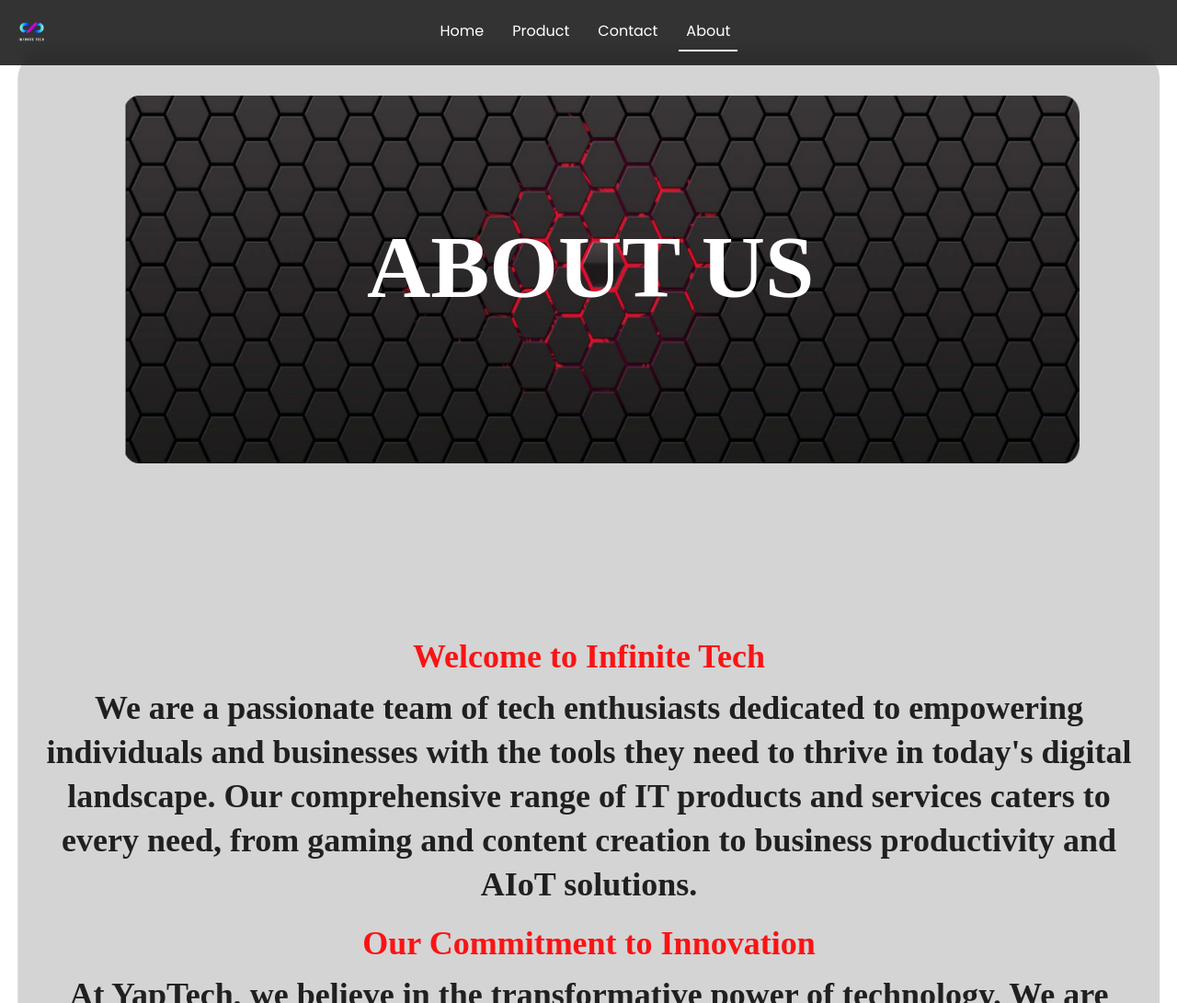
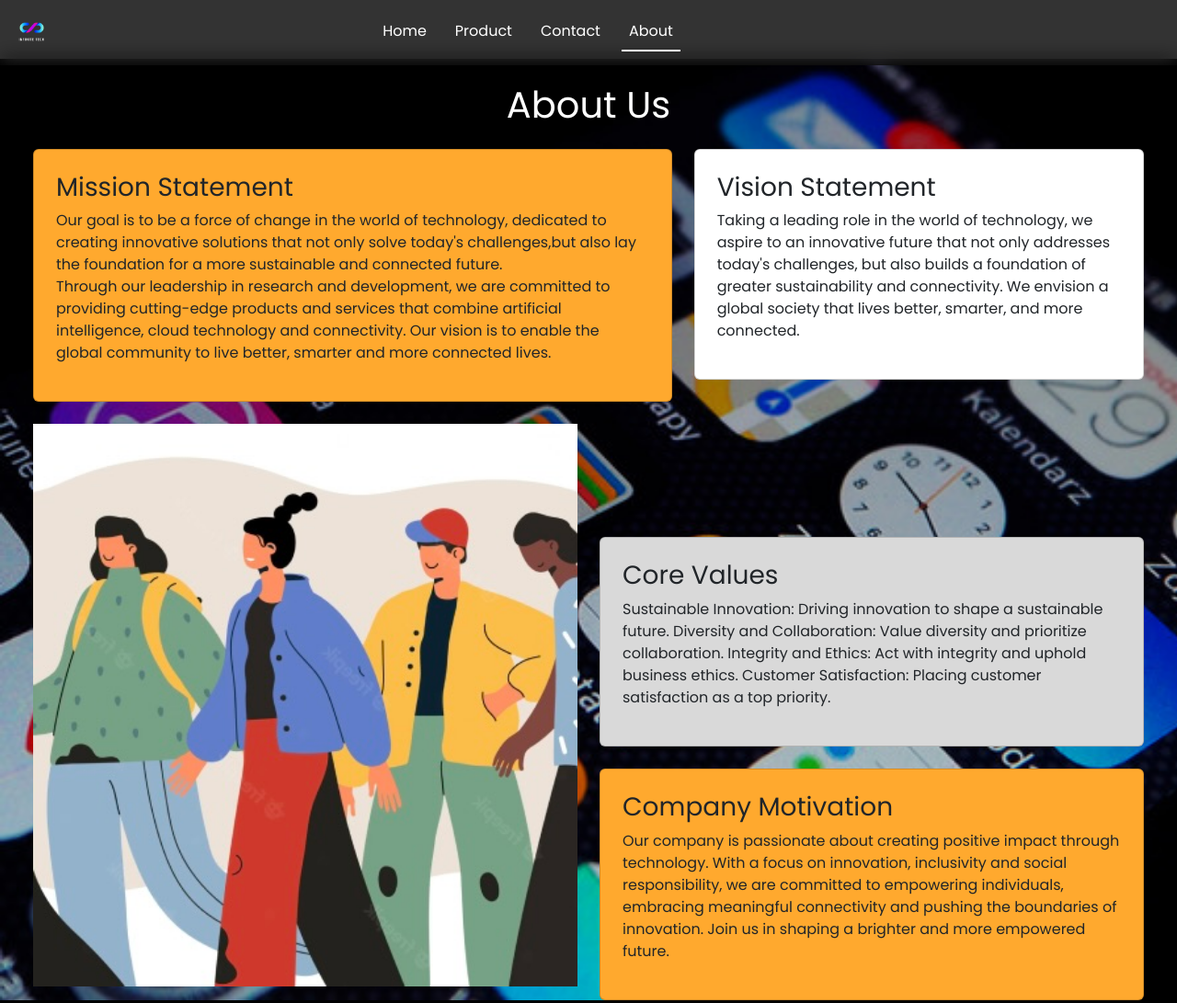
Before and after one commit to fahrillrizal/UAS, a plain HTML site: page about.html in a window 1280 px wide. Shown: the top 1091 px of the page at 92% size. Drawn offline with nearby package versions, Linux system fonts and the light colour scheme; a script that the page names is missing.

Commit message:
Alhamdulillah

```diff
--- a/about.html
+++ b/about.html
@@ -10,6 +10,7 @@
     <link rel="preconnect" href="https://fonts.gstatic.com" crossorigin>
     <link href="https://cdn.jsdelivr.net/npm/bootstrap@5.3.2/dist/css/bootstrap.min.css" rel="stylesheet" integrity="sha384-T3c6CoIi6uLrA9TneNEoa7RxnatzjcDSCmG1MXxSR1GAsXEV/Dwwykc2MPK8M2HN" crossorigin="anonymous">
     <link rel="stylesheet" href="assets/about.css">
+    <link rel="stylesheet" href="https://unpkg.com/aos@next/dist/aos.css" />
     <title>About</title>
 </head>
 <body>
@@ -39,33 +40,62 @@
         </div>
     </nav>
 
-    <div class="yaptech-container">
-        <div class="yaptech-overlay"></div>
-        <div class="yaptech-header">
-            <div class="yaptech-header-content">
-                <h1>Welcome to Infinite Tech</h1>
-                <p>We are a passionate team of tech enthusiasts dedicated to empowering individuals and businesses with the tools they need to thrive in today's digital landscape. Our comprehensive range of IT products and services caters to every need, from gaming and content creation to business productivity and AIoT solutions.</p>
-                <h1>Our Commitment to Innovation</h1>
-                <p>At YapTech, we believe in the transformative power of technology. We are constantly pushing the boundaries of innovation, developing products that are not only powerful but also user-friendly and aesthetically pleasing. Our commitment to quality and customer satisfaction is unwavering, and we strive to provide an exceptional shopping experience that exceeds expectations.</p>
-                <h1>Our Extensive Product Range</h1>
-                <p>Whether you're a seasoned gamer, a creative professional, or a business owner seeking to enhance productivity, our extensive product range has something for everyone. We offer a vast selection of laptops, graphics cards, monitors, motherboards, desktops, peripherals, servers, IPCs, robotic appliances, and vehicle infotainment and telematics systems.</p>
-                <h1>Our Unwavering Support</h1>
-                <p>Our expertise extends beyond product offerings. We are committed to providing our customers with comprehensive support, ensuring they get the most out of their IT investments. Our team of knowledgeable professionals is always available to answer questions, provide troubleshooting assistance, and offer personalized recommendations.</p>
-                <h1>Join Us on Our Digital Journey</h1>
-                <p>Embrace the power of technology with YapTech. We invite you to explore our comprehensive product range, discover innovative solutions, and experience the exceptional service that sets us apart. Together, let's shape the future of technology.</p>
+    <div class="main-container mt-2" style="background-image: url(assets/image/bg.png); background-repeat: no-repeat; background-size: cover; padding-top: 2%;">
+        <div class="title text-center">
+            <h1>About Us</h1>
+        </div>
+        <div class="row mx-4 mt-4">
+            <div class="col-md-7">
+                <div data-aos="fade-right" data-aos-duration="1000">
+                <div class="card" style="background-color: #FFA92E;">
+                        <div class="content p-4">
+                            <h3>Mission Statement</h3>
+                            <p>Our goal is to be a force of change in the world of technology, dedicated to creating innovative solutions that not only solve today's challenges,but also lay the foundation for a more sustainable and connected future.<br>Through our leadership in research and development, we are committed to providing cutting-edge products and services that combine artificial intelligence, cloud technology and connectivity.
+                                Our vision is to enable the global community to live better, smarter and more connected lives.</p>
+                        </div>
+                    </div>
+                </div>
+            </div>
+            <div class="col-6 col-md-5">
+                <div data-aos="fade-left" data-aos-duration="1000">
+                    <div class="card" style="height: 100%;">
+                        <div class="content p-4">
+                            <h3>Vision Statement</h3>
+                            <p>Taking a leading role in the world of technology, we aspire to an innovative future that not only addresses today's challenges, but also builds a foundation of greater sustainability and connectivity. We envision a global society that lives better, smarter, and more connected.</p>
+                        </div>
+                    </div>
+                </div>
             </div>
         </div>
-        <div class="yaptech-banner">
-            <img src="assets/image/Background.png" alt="">
-            <div class="yaptech-banner-text">
-                <h1>ABOUT US</h1>
+
+        <div class="row pt-4 mx-4">
+            <div class="col-6">
+                <div data-aos="fade-right" data-aos-duration="1000"><img src="assets/image/about.jpeg" alt="" style="width: 100%;"></div>
+            </div>
+            <div class="col-6" style="margin-top: 10%;">
+                <div data-aos="fade-left" data-aos-duration="1000">
+                    <div class="s card" style="background-color: #D9D9D9;">
+                        <div class="content p-4">
+                            <h3>Core Values</h3>
+                            <p>Sustainable Innovation: Driving innovation to shape a sustainable future. Diversity and Collaboration: Value diversity and prioritize collaboration. Integrity and Ethics: Act with integrity and uphold business ethics. Customer Satisfaction: Placing customer satisfaction as a top priority.</p>
+                        </div>
+                    </div>
+                </div>
+                <div data-aos="fade-left" data-aos-duration="1000">
+                    <div class="card mt-4" style="background-color: #FFA92E;">
+                        <div class="content p-4">
+                            <h3>Company Motivation</h3>
+                            <p>Our company is passionate about creating positive impact through technology. With a focus on innovation, inclusivity and social responsibility, we are committed to empowering individuals, embracing meaningful connectivity and pushing the boundaries of innovation. Join us in shaping a brighter and more empowered future.</p>
+                        </div>
+                    </div>
+                </div>
             </div>
         </div>
     </div>
 
     <!-- Footer -->
     <footer class="text-center text-lg-start">
-        <section class="d-flex justify-content-center justify-content-lg-between p-4">
+        <section class="d-flex justify-content p-4-center justify-content-lg4between p-4">
         <div class="container text-center text-md-start">
             <div class="row mt-3">
                 <div class="col-md-3 col-lg-4 col-xl-3 mx-auto mb-4 d-flex flex-column">
@@ -117,6 +147,10 @@
         </div>
     </footer>
 
+    <script src="https://unpkg.com/aos@next/dist/aos.js"></script>
+    <script>
+      AOS.init();
+    </script>
     <script src="https://cdn.jsdelivr.net/npm/@popperjs/core@2.11.8/dist/umd/popper.min.js" integrity="sha384-I7E8VVD/ismYTF4hNIPjVp/Zjvgyol6VFvRkX/vR+Vc4jQkC+hVqc2pM8ODewa9r" crossorigin="anonymous"></script>
     <script src="https://cdn.jsdelivr.net/npm/bootstrap@5.3.2/dist/js/bootstrap.min.js" integrity="sha384-BBtl+eGJRgqQAUMxJ7pMwbEyER4l1g+O15P+16Ep7Q9Q+zqX6gSbd85u4mG4QzX+" crossorigin="anonymous"></script>
     <script src="https://cdn.jsdelivr.net/npm/bootstrap@5.3.2/dist/js/bootstrap.bundle.min.js" integrity="sha384-DfXdz2htPH0lsSSs5nCTpuj/zy4C+OGpamoFVy38MVBnE+IbbVYUew+OrCXaRkfj" crossorigin="anonymous"></script>
--- a/assets/about.css
+++ b/assets/about.css
@@ -21,7 +21,7 @@
 }
 
 .navbar-nav {
-    margin-left: -130%;
+    margin-left: -148%;
     display: flex;
     justify-content: center;
 }
@@ -37,98 +37,6 @@
     background-color: black;
     color: #FAFAFA
 }
-.yaptech-container {
-    position: relative;
-    width: 100%;
-    height: 100%;
-    margin: 0 auto;
-  }
-
-.yaptech-overlay {
-    position: absolute;
-    top: 0;
-    left: 50%;
-    transform: translate(-50%, 0);
-    width: 97%;
-    height: 100%;
-    background-color: rgba(192, 192, 192, 0.68);
-    border-radius: 30px;
-}
-
-
-.yaptech-header {
-    position: relative;
-    top: 270px;
-    left: 40px;
-    width: 1201px;
-    height: 2240px;
-    text-align: center;
-    display: flex;
-    flex-direction: column;
-    align-items: center;
-    justify-content: center;
-  }
-
-.yaptech-header h1 {
-    color: #FB1314;
-    font-size: 36px;
-    font-family: Epilogue;
-    font-weight: 600;
-    line-height: 48px;
-    word-wrap: break-word;
-}
-
-.yaptech-header p {
-    color: #202020;
-    font-size: 36px;
-    font-family: Epilogue;
-    font-weight: 600;
-    line-height: 48px;
-    word-wrap: break-word;
-}
-
-.yaptech-banner {
-    position: relative;
-    top: 0;
-    left: 0;
-    width: 1228px;
-    height: 383px;
-    border-radius: 20px;
-    margin-top: 56px;
-}
-
-.yaptech-banner img {
-    width: 1040px;
-    height: 400px;
-    position: absolute;
-    top: 50%;
-    left: 50%;
-    transform: translate(-50%, -50%);
-  }
-
-  .yaptech-banner {
-    position: absolute;
-    top: 0;
-    left: 40px;
-    width: 1228px;
-    height: 383px;
-    border-radius: 20px;
-  }
-
-
-.yaptech-banner h1 {
-    left: 359px;
-    top: 126px;
-    position: absolute;
-    text-align: center;
-    color: white;
-    font-size: 96px;
-    font-family: Mulish;
-    font-weight: 800;
-    line-height: 105.60px;
-    word-wrap: break-word;
-}
-
 #btn-top {
     display: none;
     position: fixed;
@@ -146,7 +54,7 @@
     display: flex;
     align-items: center;
     justify-content: center;
-}
+    }
 #btn-top i {
     font-size: 18px;
     color: white;
@@ -154,3 +62,35 @@
 #btn-top:hover {
     background-color: #555;
 }
+.title{
+    color: white;
+    text-align: center;
+}
+@media (max-width: 576px) {
+    .view {
+        width: 20%;
+        height: auto;
+    }
+
+    .text-content {
+        padding: 0.5%;
+        margin-top: 15%;
+    }
+
+    .navbar-nav {
+        margin-left: 0;
+        justify-content: space-around;
+    }
+
+    .navbar-nav .nav-item {
+        margin-right: 0;
+    }
+}
+@media (max-width: 1254px) {
+    .navbar-nav{
+        margin-left: -123%;
+    }
+    .s{
+        margin-top: -12%;
+    }
+}
--- a/assets/contact.css
+++ b/assets/contact.css
@@ -20,7 +20,7 @@
     border-bottom: 2px solid white;
 }
 .navbar-nav {
-    margin-left: -130%;
+    margin-left: -148%;
     display: flex;
     justify-content: center;
 }
@@ -67,7 +67,6 @@
   }
   .contact-hero {
     position: relative;
-    background-size: cover;
     background-position: center;
     height: 415px;
     display: flex;
@@ -175,3 +174,28 @@
     padding: 15px;
     z-index: 1000;
     }
+    @media (max-width: 576px) {
+      .view {
+          width: 20%;
+          height: auto;
+      }
+
+      .text-content {
+          padding: 0.5%;
+          margin-top: 15%;
+      }
+
+      .navbar-nav {
+          margin-left: 0;
+          justify-content: space-around;
+      }
+
+      .navbar-nav .nav-item {
+          margin-right: 0;
+      }
+  }
+  @media (max-width: 1254px) {
+      .navbar-nav{
+          margin-left: -123%;
+      }
+  }
--- a/assets/index.css
+++ b/assets/index.css
@@ -20,7 +20,7 @@
 }
 
 .navbar-nav {
-    margin-left: -130%;
+    margin-left: -148%;
     display: flex;
     justify-content: center;
 }
@@ -138,7 +138,7 @@
 }
 .card.text-center{
     box-shadow: 5px 5px gray;
-    height: 410px;
+    height: 450px;
 }
 
 #btn-top {
@@ -176,3 +176,28 @@
 #btn-top:hover {
 background-color: #555;
 }
+@media (max-width: 576px) {
+    .view {
+        width: 20%;
+        height: auto;
+    }
+
+    .text-content {
+        padding: 0.5%;
+        margin-top: 15%;
+    }
+
+    .navbar-nav {
+        margin-left: 0;
+        justify-content: space-around;
+    }
+
+    .navbar-nav .nav-item {
+        margin-right: 0;
+    }
+}
+@media (max-width: 1254px) {
+    .navbar-nav{
+        margin-left: -123%;
+    }
+}
--- a/assets/product.css
+++ b/assets/product.css
@@ -20,7 +20,7 @@
 }
 
 .navbar-nav {
-    margin-left: -130%;
+    margin-left: -148%;
     display: flex;
     justify-content: center;
 }
@@ -124,3 +124,28 @@
 #btn-top:hover {
 background-color: #555;
 }
+@media (max-width: 576px) {
+    .view {
+        width: 20%;
+        height: auto;
+    }
+
+    .text-content {
+        padding: 0.5%;
+        margin-top: 15%;
+    }
+
+    .navbar-nav {
+        margin-left: 0;
+        justify-content: space-around;
+    }
+
+    .navbar-nav .nav-item {
+        margin-right: 0;
+    }
+}
+@media (max-width: 1254px) {
+    .navbar-nav{
+        margin-left: -123%;
+    }
+}
```
Also changed, not shown: contact.html (+2 -18 lines), index.html (+16 -5 lines), product.html (+21 -21 lines), assets/image/360.png (added), assets/image/about.jpeg (added), assets/image/about.png (added), assets/image/bg.png (added), assets/image/produk/mac.jpeg (deleted), assets/image/produk/mac.png (added), 3 other files.
